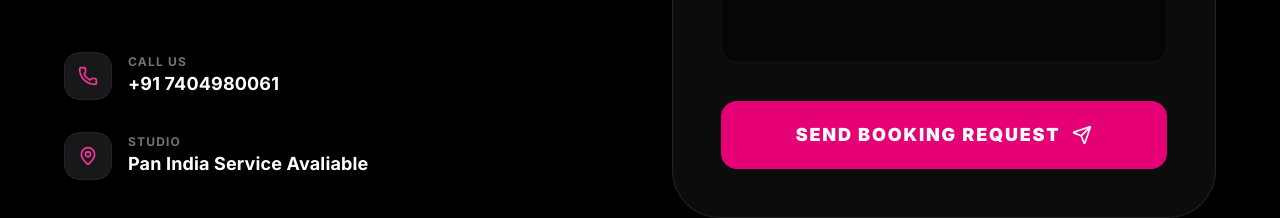
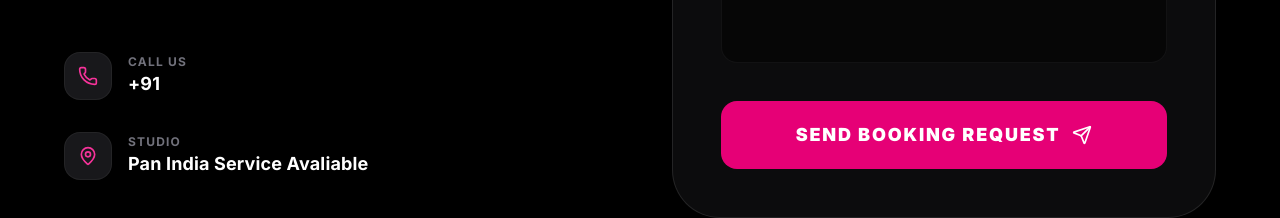
Before and after one commit to dharmsha/photowallah, a Next.js app: page /bookings in a window 1280 px wide. Shown: the part 538-756 px from the top of the page. Built offline with nearby package versions, Linux system fonts and the light colour scheme; no server answers.

Commit message:
first commit

```diff
--- a/src/app/bookings/page.tsx
+++ b/src/app/bookings/page.tsx
@@ -88,7 +88,7 @@ export default function BookingPage() {
                 </div>
                 <div>
                   <p className="text-zinc-500 text-xs font-bold uppercase tracking-widest">Call Us</p>
-                  <p className="text-lg font-bold">+91 7404980061</p>
+                  <p className="text-lg font-bold">+91 </p>
                 </div>
               </div>
               <div className="flex items-center gap-4">
--- a/src/app/download-app/page.tsx
+++ b/src/app/download-app/page.tsx
@@ -62,7 +62,7 @@ export default function DownloadAppPage() {
               </h1>
 
               <p className="text-xl text-gray-600 mb-8">
-                Download the DostPhoto app to access your wedding photos,
+                Download the VatsPhoto app to access your wedding photos,
                 manage bookings, and stay connected with your photographer.
               </p>
 
```
